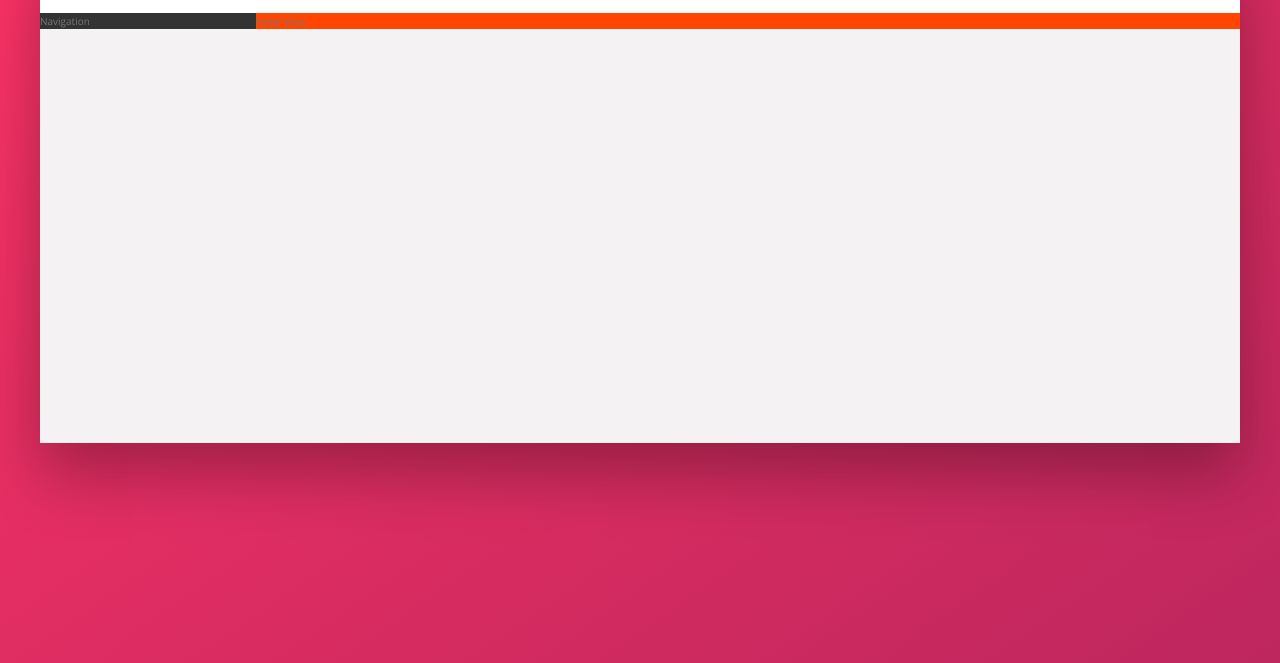
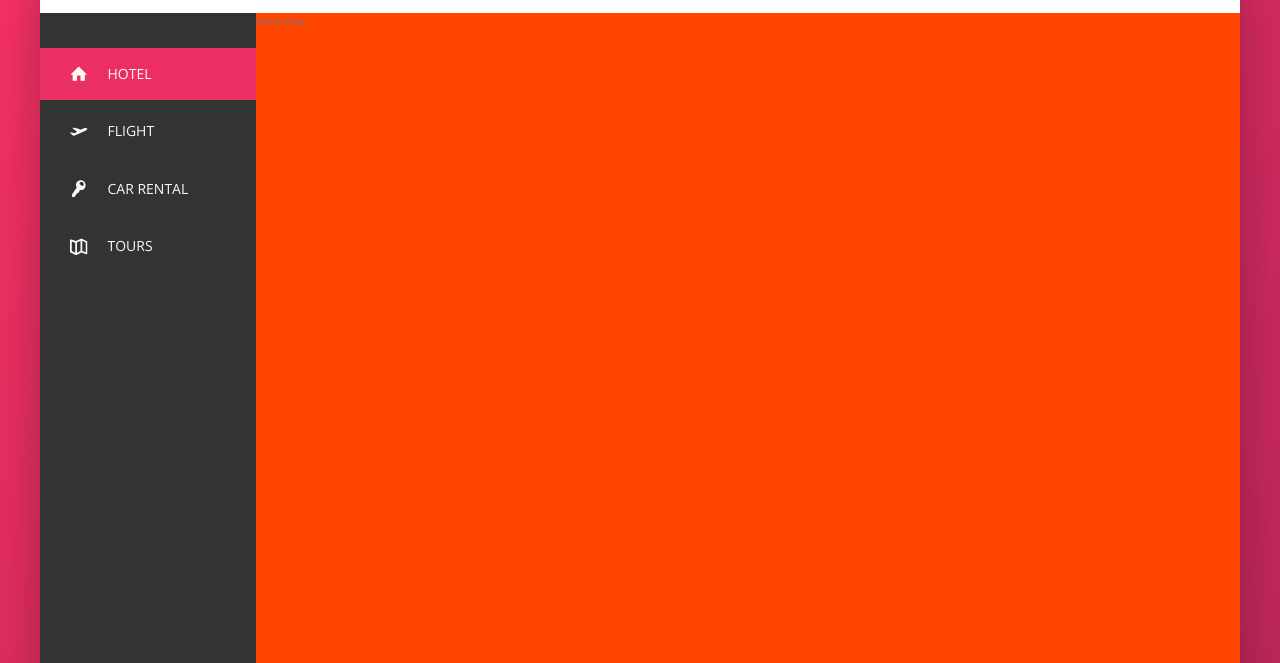
Before and after one commit to shanehonanie/Advanced-CSS-and-Sass, a website: page Trillo/index.html in a window 1280 px wide. Shown: the part 137-800 px from the top of the page. Drawn offline with nearby package versions, Linux system fonts and the light colour scheme.

Commit message:
Sidebar Complete

```diff
--- a/Trillo/index.html
+++ b/Trillo/index.html
@@ -61,8 +61,46 @@
 			<div class="content">
 				<!-- Navigation -->
 				<nav class="sidebar">
-					Navigation
+					<ul class="side-nav">
+						<li class="side-nav__item side-nav__item--active">
+							<a href="#" class="side-nav__link">
+								<svg class="side-nav__icon">
+									<use xlink:href="img/sprite.svg#icon-home"></use>
+								</svg>
+								<span>Hotel</span>
+							</a>
+						</li>
+						<li class="side-nav__item">
+							<a href="#" class="side-nav__link">
+								<svg class="side-nav__icon">
+									<use xlink:href="img/sprite.svg#icon-aircraft-take-off"></use>
+								</svg>
+								<span>Flight</span>
+							</a>
+						</li>
+						<li class="side-nav__item">
+							<a href="#" class="side-nav__link">
+								<svg class="side-nav__icon">
+									<use xlink:href="img/sprite.svg#icon-key"></use>
+								</svg>
+								<span>Car rental</span>
+							</a>
+						</li>
+						<li class="side-nav__item">
+							<a href="#" class="side-nav__link">
+								<svg class="side-nav__icon">
+									<use xlink:href="img/sprite.svg#icon-map"></use>
+								</svg>
+								<span>Tours</span>
+							</a>
+						</li>
+					</ul>
+
+					<div class="legal">
+						&copy; 2019 by trillo. All rights reserved.
+					</div>
 				</nav>
+
 				<!-- Main Content -->
 				<main class="hotel-view">
 					Hotel View
--- a/Trillo/sass/_components.scss
+++ b/Trillo/sass/_components.scss
@@ -111,3 +111,75 @@
 		margin-right: 1rem;
 	}
 }
+
+// Side Navigation
+.side-nav {
+	font-size: 1.4rem;
+	list-style: none;
+	margin-top: 3.5rem;
+
+	&__item {
+		position: relative;
+
+		&:not(:last-child) {
+			margin-bottom: 0.5rem;
+		}
+	}
+
+	&__item::before {
+		content: '';
+		position: absolute;
+		top: 0;
+		left: 0;
+		height: 100%;
+		width: 3px;
+		background-color: var(--color-primary);
+		transform: scaleY(0);
+		transition: transform 0.2s, width 0.4s cubic-bezier(1, 0, 0, 1) 0.2s,
+			background-color 0.1s;
+	}
+
+	&__item:hover::before,
+	&__item--active::before {
+		transform: scaleY(1);
+		width: 100%;
+	}
+
+	&__item:hover::before {
+		transform: scaleY(1);
+		width: 100%;
+	}
+
+	&__item:active::before {
+		background-color: var(--color-primary-light);
+	}
+
+	&__link:link,
+	&__link:visited {
+		color: var(--color-grey-light-1);
+		text-decoration: none;
+		text-transform: uppercase;
+		display: block;
+		padding: 1.5rem 3rem;
+		position: relative;
+		z-index: 10;
+
+		display: flex;
+		align-items: center;
+	}
+
+	&__icon {
+		width: 1.75rem;
+		height: 1.75rem;
+		margin-right: 2rem;
+		fill: currentColor;
+	}
+}
+
+// Legal
+.legal {
+	font-style: 1.2rem;
+	color: var(--color-grey-light-4);
+	text-align: center;
+	padding: 2.5rem;
+}
--- a/Trillo/sass/_layout.scss
+++ b/Trillo/sass/_layout.scss
@@ -26,10 +26,15 @@
 	background-color: var(--color-grey-dark-1);
 
 	flex: 0 0 18%;
+
+	display: flex;
+	flex-direction: column;
+	justify-content: space-between;
 }
 
 .hotel-view {
 	background-color: #fff;
 	background-color: orangered;
 	flex: 1;
+	height: 100vh; //test purposes
 }
```
Also changed, not shown: Trillo/css/style.css.
